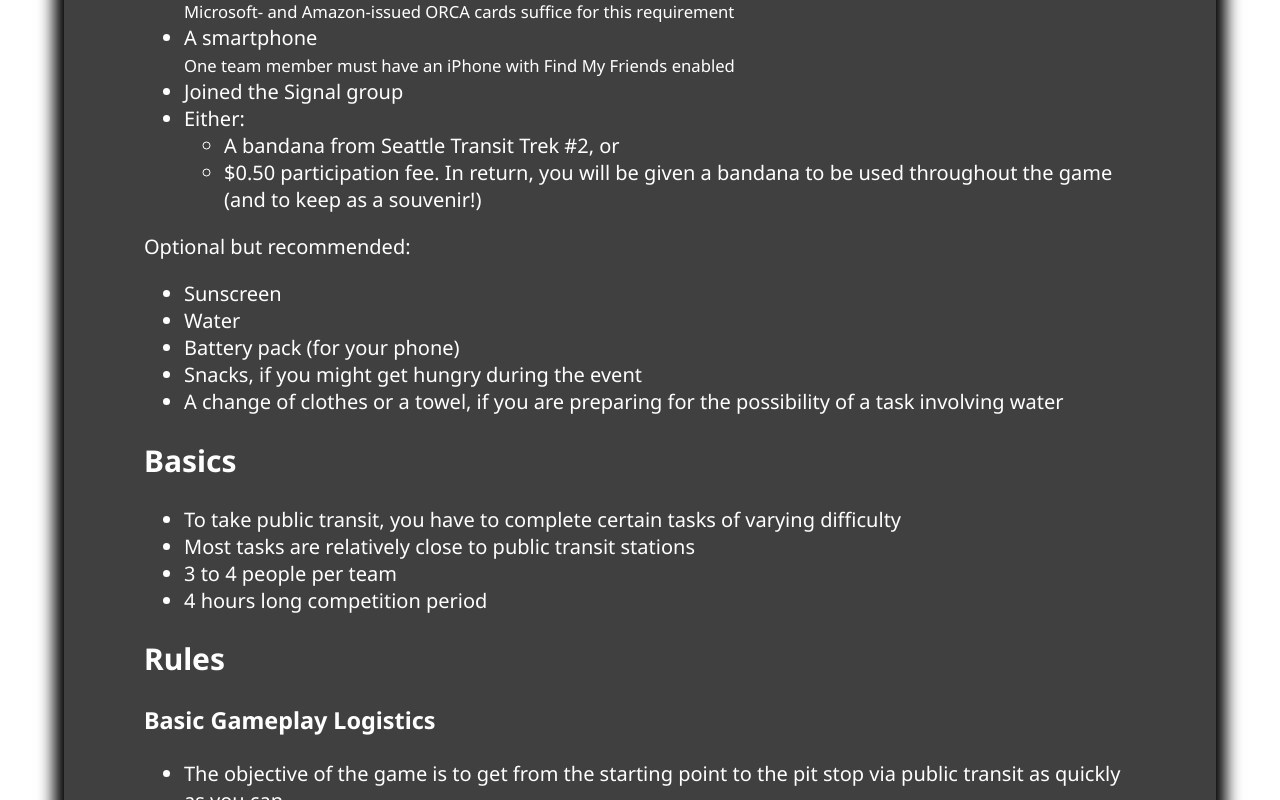
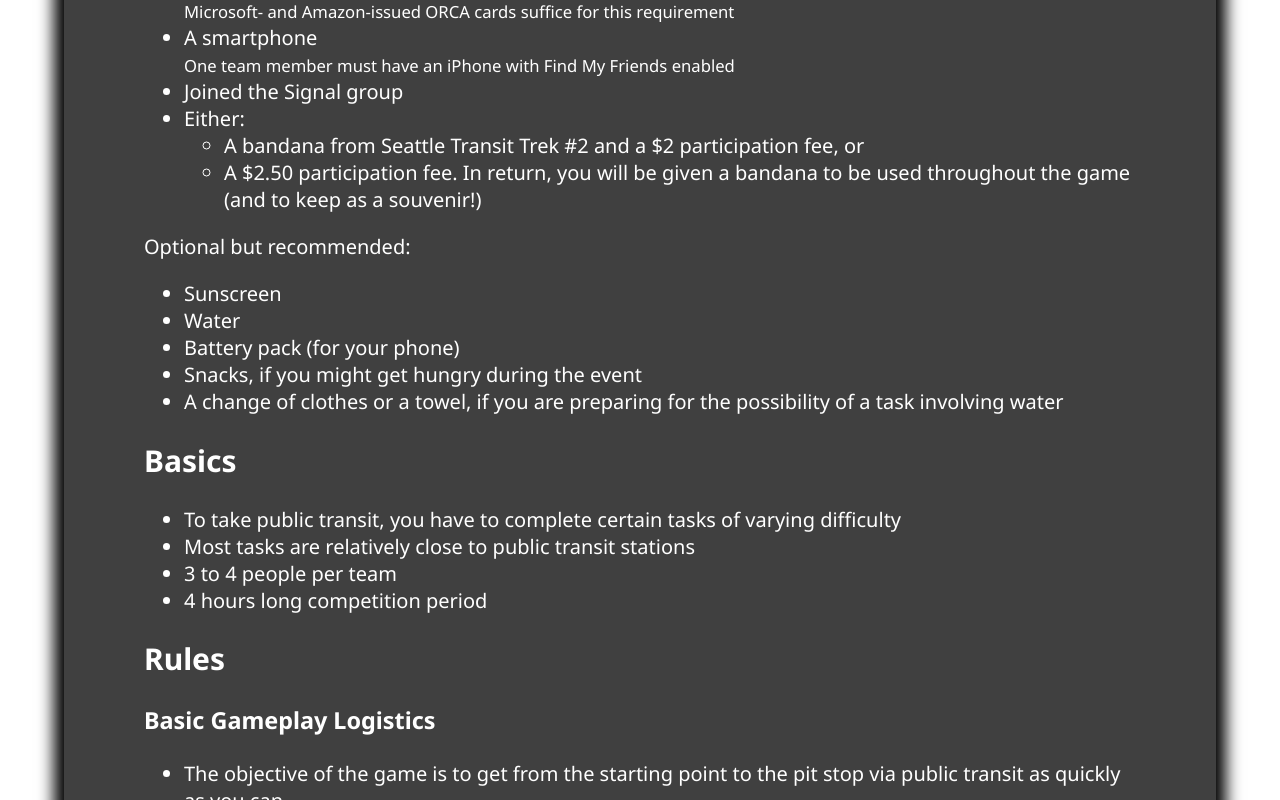
Before and after one commit to mt-xing/transit-trek, a SvelteKit app: page /tt3 in a window 1280 px wide. Shown: the part 1060-1860 px from the top of the page. Built offline with nearby package versions, Linux system fonts and the light colour scheme.

Commit message:
Participation fee

```diff
--- a/src/routes/tt3/+page.svelte
+++ b/src/routes/tt3/+page.svelte
@@ -74,9 +74,9 @@
 		<li>
 			Either:
 			<ul>
-				<li>A bandana from Seattle Transit Trek #2, or</li>
+				<li>A bandana from Seattle Transit Trek #2 and a $2 participation fee, or</li>
 				<li>
-					$0.50 participation fee. In return, you will be given a bandana to be used throughout the
+					A $2.50 participation fee. In return, you will be given a bandana to be used throughout the
 					game (and to keep as a souvenir!)
 				</li>
 			</ul>
@@ -195,7 +195,6 @@
 
 	<h3>Completing Challenge Tasks</h3>
 	<ul>
-		<li>The list of tasks are in the last portion of this document.</li>
 		<li>
 			Tasks earn you passes. Passes allow you to go to a specific place, sometimes with a limitation
 			on where they can be used from.
```
